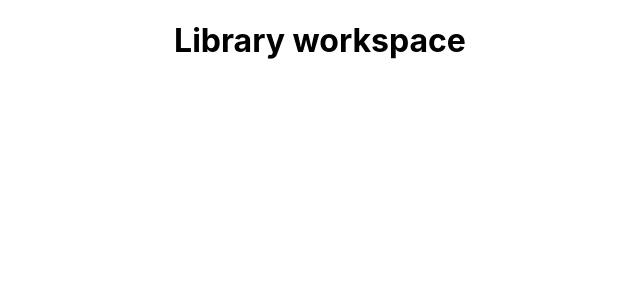
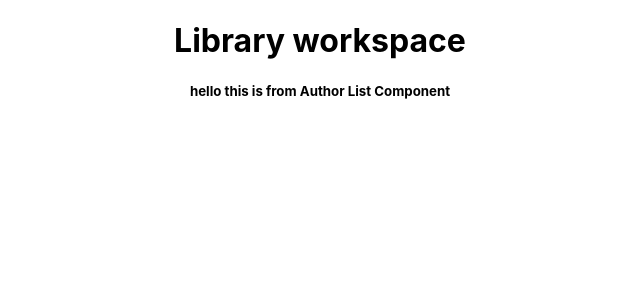
Before and after one commit to proCodersReact/library-app, a React (Create React App) app: page / in a window 1280 px wide. Shown: the top 300 px of the page, without its empty margins (320-960 px from the left). Built offline with nearby package versions, Linux system fonts and the light colour scheme.

Commit message:
created AuthorList component

```diff
--- a/src/App.tsx
+++ b/src/App.tsx
@@ -1,10 +1,12 @@
 import React from 'react';
 import './App.css';
+import AuthorList from './Components/AuthorList/AuthorList'
 
 function App() {
   return (
     <div className="App">
       <h1> Library workspace </h1>
+        <AuthorList />
     </div>
   );
 }
--- /dev/null
+++ b/src/Components/AuthorList/AuthorList.tsx
@@ -0,0 +1,13 @@
+import React, {Component} from 'react';
+
+class AuthorList extends Component{
+    render(){
+        return(
+            <div>
+                <h5>hello this is from Author List Component</h5>
+            </div>
+        );
+    }
+}
+
+export default AuthorList;
```
Also changed, not shown: 1 other file (tests, documents, lock files or other folders).
